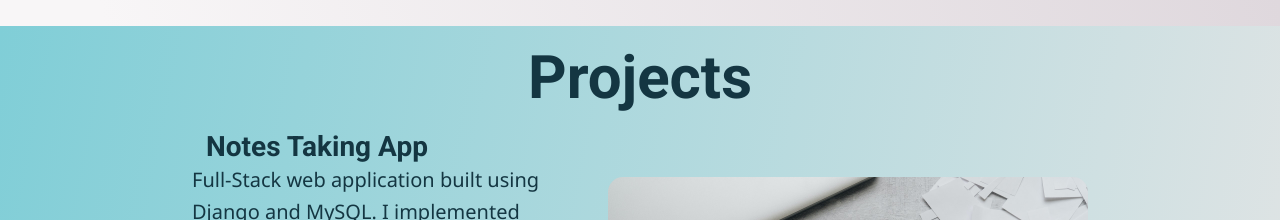
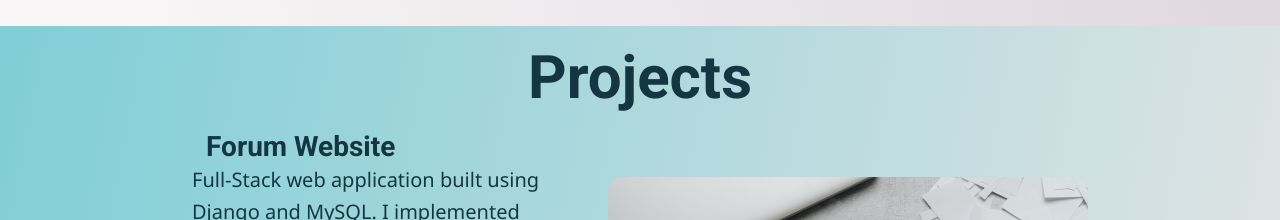
Before and after one commit to zaneaw/portfolio, a Next.js app: page / in a window 1280 px wide. Shown: the part 1720-1940 px from the top of the page. Built offline with nearby package versions, Linux system fonts and the light colour scheme.

Commit message:
title change

```diff
--- a/components/projects.jsx
+++ b/components/projects.jsx
@@ -33,7 +33,7 @@ export default function Projects() {
     const projectsList = [
         {
             key: 1,
-            title: "Notes Taking App",
+            title: "Forum Website",
             desc: "Full-Stack web application built using Django and MySQL. I implemented Django's MVC pattern to create an interactive, customized user experience. The project consists of user authentication, user customization, forum-like commenting, a system of 'liking' projects, AWS integration for use and storage of files, and more.",
             sourceCode: "https://github.com/zaneaw/Portfolio-Site",
             youtube: "",
```
